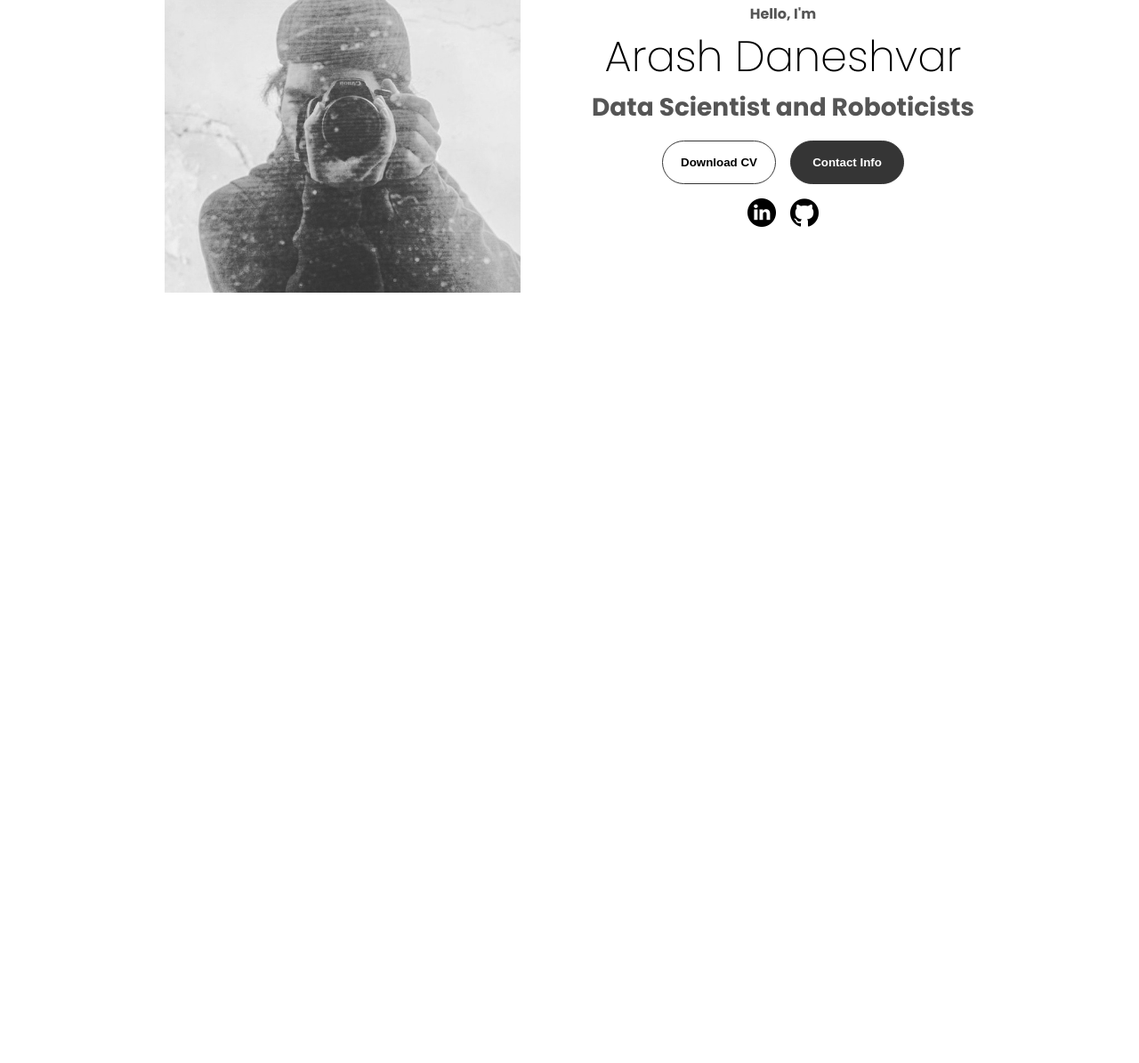
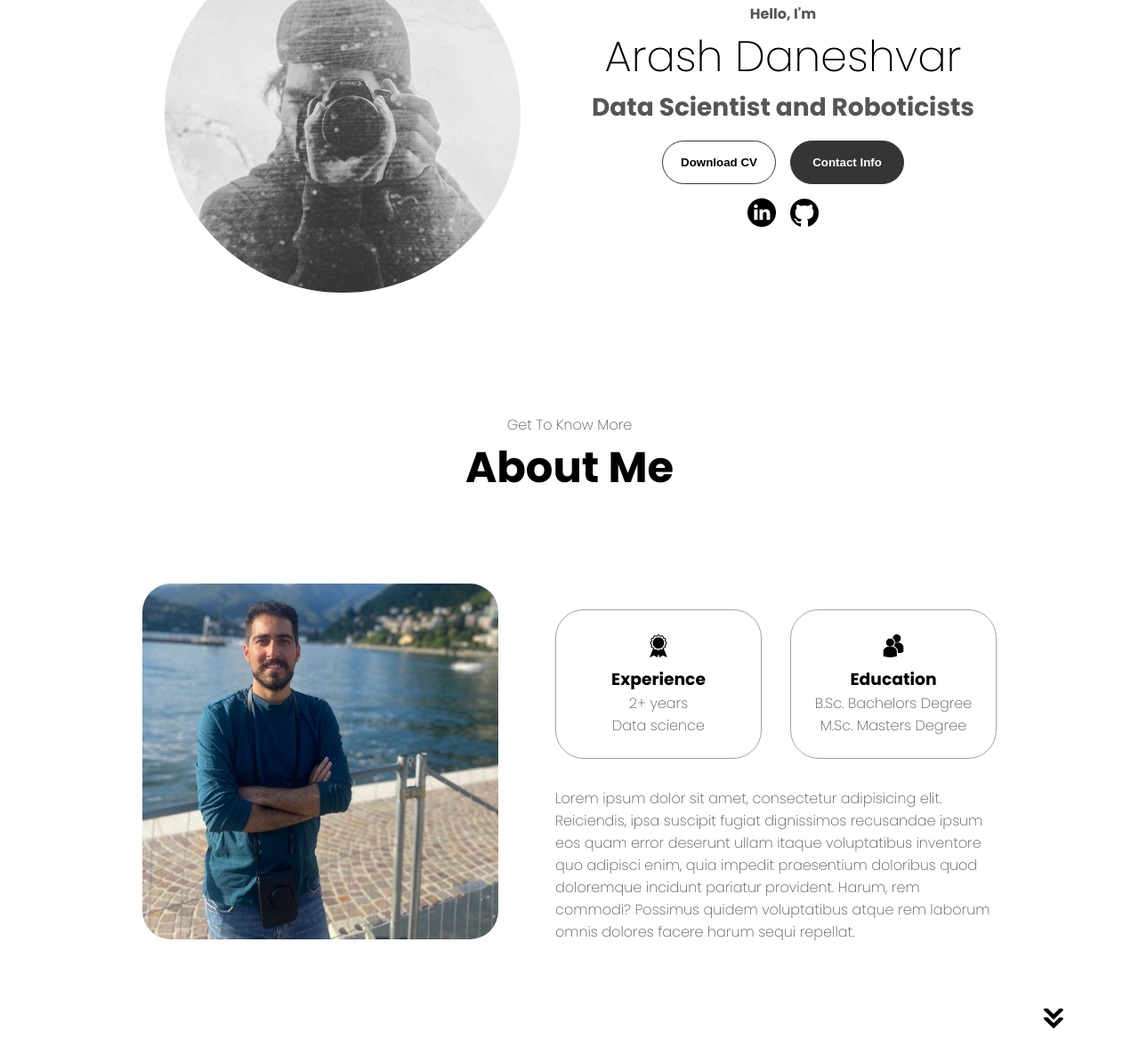
Before and after one commit to ArashDaneshvar/My-portfolio, a plain HTML site: page index.html in a window 1280 px wide. Shown: the part 343-1538 px from the top of the page at 89% size. Before the commit the page ends 800 px from the top, so only its background shows below. Drawn offline with Linux system fonts and the light colour scheme.

Commit message:
add about me section

```diff
--- a/index.html
+++ b/index.html
@@ -38,7 +38,11 @@
     </nav>
     <section id="profile">
         <div class="section__pic-container">
-            <img src="./assets/profile-pic4.jpeg" alt="Arash profile picture" />
+            <img
+                src="./assets/profile-pic4.jpeg"
+                alt="Arash profile picture"
+                class="circle-image"
+            />
         </div>
         <div class="section__text">
             <p class="section__text__p1">Hello, I'm</p>
@@ -72,6 +76,50 @@
             </div>
         </div>
     </section>
+    <section id="about">
+        <p class="section__text__p1">Get To Know More</p>
+        <h1 class="title">About Me</h1>
+        <div class="section-container">
+            <div class="section__pic-container">
+                <img
+                    src="./assets/profile-pic.jpg"
+                    alt="Profile pic"
+                    class="about-pic"
+                />
+            </div>
+            <div class="about-details-container">
+                <div class="about-containers">
+                    <div class="details-container">
+                        <img
+                            src="./assets/experience.png"
+                            alt="Experience icon"
+                            class="icon"
+                        />
+                        <h3>Experience</h3>
+                        <p>2+ years <br />Data science</p>
+                    </div>
+                    <div class="details-container">
+                            <img
+                                src="./assets/education.png"
+                                alt="Educaiton icon"
+                                class="icon"
+                            />
+                            <h3>Education</h3>
+                            <p>B.Sc. Bachelors Degree <br />M.Sc. Masters Degree</p>
+                    </div>
+                </div>
+                <div class="text-container">
+                    <p>Lorem ipsum dolor sit amet, consectetur adipisicing elit. Reiciendis, ipsa suscipit fugiat dignissimos recusandae ipsum eos quam error deserunt ullam itaque voluptatibus inventore quo adipisci enim, quia impedit praesentium doloribus quod doloremque incidunt pariatur provident. Harum, rem commodi? Possimus quidem voluptatibus atque rem laborum omnis dolores facere harum sequi repellat.</p>
+                </div>
+            </div>
+        </div>
+        <img
+            src="./assets/arrow.png"
+            alt="Arrow icon"
+            class="icon arrow"
+            onclick="location.href='./#experience'"
+        />
+    </section>
     <script src="script.js"></script>
 </body>
 </html>
--- a/style.css
+++ b/style.css
@@ -174,6 +174,10 @@ section {
     margin: auto 0;
 }
 
+.circle-image {
+    border-radius: 50%;
+}
+
 .section__text {
     align-self: center;
     text-align: center;
@@ -258,3 +262,56 @@ section {
 .btn-container {
     gap: 1rem;
 }
+
+/* ABOUT SECTION */
+
+#about {
+    position: relative;
+}
+
+.about-containers {
+    gap: 2rem;
+    margin-bottom: 2rem;
+    margin-top: 2rem;
+}
+
+.about-details-container {
+    justify-content: center;
+    flex-direction: column;
+}
+
+.about-containers,
+.about-details-container {
+    display: flex;
+}
+
+.about-pic {
+    border-radius: 2rem;
+}
+
+.arrow {
+    position: absolute;
+    right: -5rem;
+    bottom: 2.5rem;
+}
+
+.details-container {
+    padding: 1.5rem;
+    flex: 1;
+    background: white;
+    border-radius: 2rem;
+    border: rgb(53, 53, 53) 0.1rem solid;
+    border-color: rgb(163, 163, 163);
+    text-align: center;
+}
+
+.section-container {
+    gap: 4rem;
+    height: 80%;
+}
+
+.section__pic-container {
+    height: 400px;
+    width: 400px;
+    margin: auto 0;
+}
```
Also changed, not shown: assets/arrow.png (added), assets/education.png (added), assets/experience.png (added), 2 other files.
